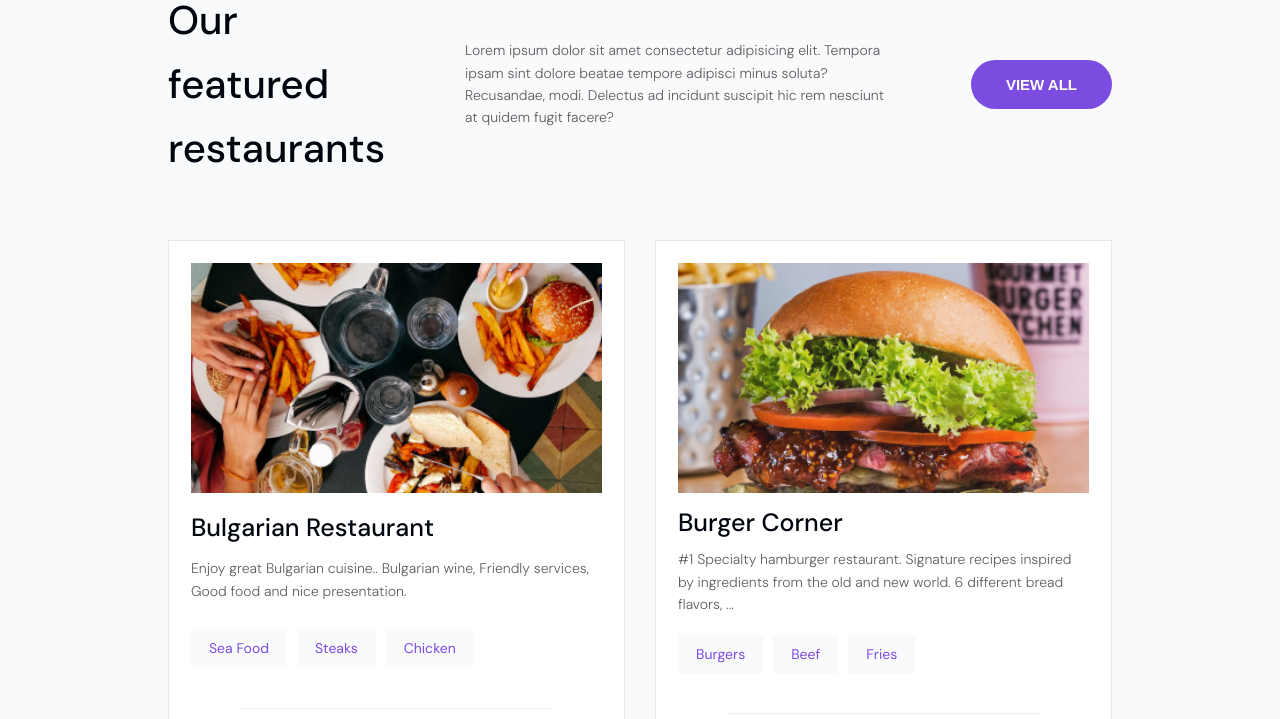
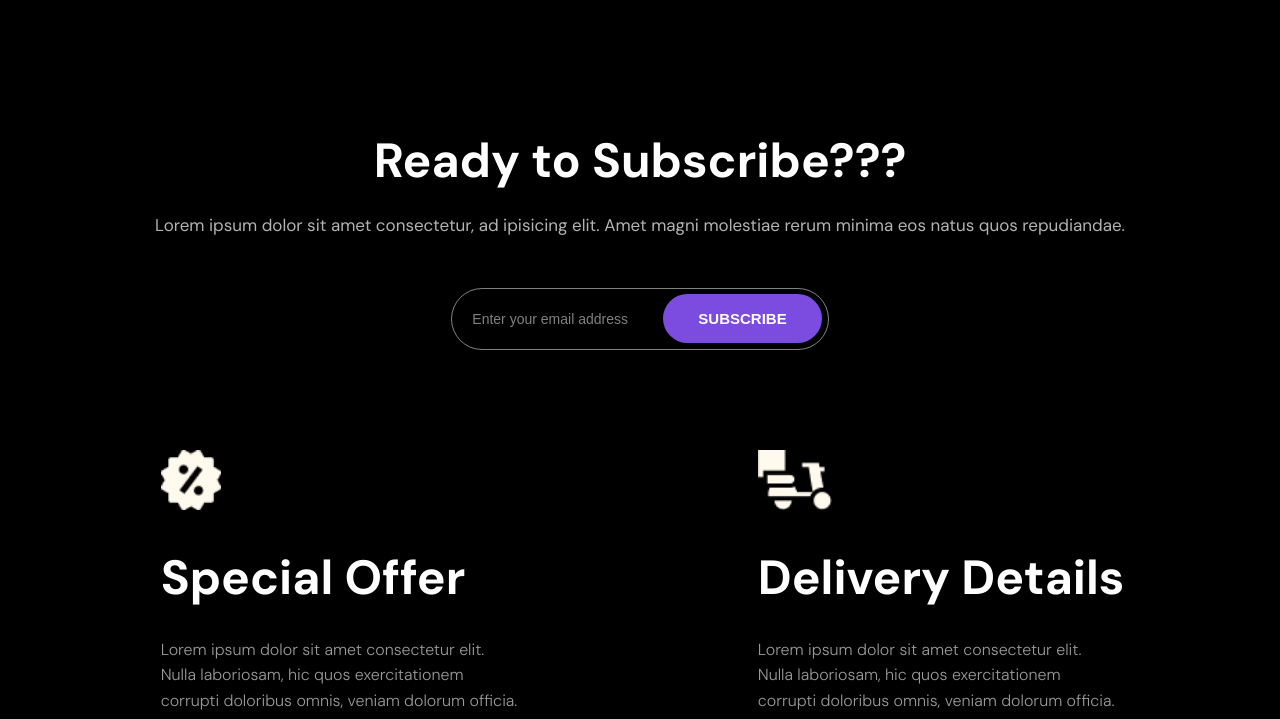
Before and after one commit to oussama-tr/eatup, a plain HTML site: page index.html in a window 1280 px wide. Shown: the part 850-1569 px from the top of the page. Drawn offline with nearby package versions, Linux system fonts and the light colour scheme.

Commit message:
footer initial layout

```diff
--- a/css/style.css
+++ b/css/style.css
@@ -34,6 +34,11 @@
   font-weight: 700;
   border-radius: 5rem;
   cursor: pointer; }
+
+@media only screen and (max-width: 37.5em) {
+  .btn--small {
+    padding: 1.6rem 1.5rem;
+    font-size: 1.3rem; } }
 
 .restaurant {
   padding: 2.2rem;
@@ -115,6 +120,7 @@
     height: 18.41px;
     margin-right: 1rem; }
   .searchbar input {
+    background: transparent;
     font-size: 1.4rem;
     border: none;
     margin-right: 1rem;
@@ -126,6 +132,13 @@
       outline: none; }
     .searchbar input::-webkit-input-placeholder {
       color: #9b9c9c; }
+  .searchbar--footer {
+    background-color: transparent;
+    border: 1px solid rgba(255, 255, 255, 0.5); }
+    .searchbar--footer input {
+      color: #fff; }
+      .searchbar--footer input::-webkit-input-placeholder {
+        color: rgba(255, 255, 255, 0.5); }
 
 *,
 *::before,
@@ -156,10 +169,22 @@ body {
 .container {
   display: grid;
   grid-template-rows: [full-start] 3.8rem [padding-start header-start] 90vh [header-end] repeat(3, max-content) [full-end];
-  grid-template-columns: [full-start] 3rem [padding-start] 13rem [center-start] repeat(3, [col-start] minmax(min-content, 1fr) [col-end]) [center-end] 13rem [padding-end] 3rem [full-end]; }
+  grid-template-columns: [full-start] 3rem [padding-start] 13rem [center-start] repeat(3, [col-start] minmax(min-content, 1fr) [col-end]) [center-end] 13rem [padding-end] 3rem [full-end];
+  /*@media only screen and (max-height: 35em) {
+    grid-template-rows:
+      [full-start] 3.8rem [padding-start header-start] 1fr [header-end] repeat(
+        3,
+        min-content
+      )
+      [full-end];
+  }*/ }
   @media only screen and (max-width: 37.5em) {
     .container {
+      grid-template-rows: [full-start] 3.8rem [padding-start header-start] 75vh [header-end] repeat(3, max-content) [full-end];
       grid-template-columns: [full-start] 2rem [padding-start] 13rem [center-start] repeat(3, [col-start] minmax(min-content, 1fr) [col-end]) [center-end] 13rem [padding-end] 2rem [full-end]; } }
+  @media only screen and (max-height: 46.875em) {
+    .container {
+      grid-template-rows: [full-start] 3.8rem [padding-start header-start] 1fr [header-end] repeat(3, min-content) [full-end]; } }
 
 .heading-1 {
   font-size: 5.5rem;
@@ -181,8 +206,57 @@ body {
   font-weight: 500; }
 
 .heading-3 {
+  font-size: 4.8rem;
+  font-weight: 700;
+  color: #fff; }
+  @media only screen and (max-width: 37.5em) {
+    .heading-3 {
+      font-size: 3rem;
+      font-weight: 500; } }
+
+.heading-4 {
   font-size: 2.5rem;
   font-weight: 500; }
+
+.footer {
+  background-color: #000;
+  grid-column: full-start / full-end;
+  display: grid;
+  grid-template-columns: 1fr 1fr;
+  row-gap: 10rem;
+  padding: 21.5rem 3.8rem 3.8rem 3.8rem; }
+  @media only screen and (max-width: 37.5em) {
+    .footer {
+      padding: 9rem 2rem 2rem 2rem; } }
+  .footer__cta {
+    display: grid;
+    justify-items: center;
+    grid-column: 1 / -1; }
+    .footer__cta p {
+      color: rgba(255, 255, 255, 0.7);
+      font-weight: 400;
+      font-size: 1.7rem;
+      text-align: center;
+      margin-top: 1.2rem;
+      margin-bottom: 4.9rem; }
+      @media only screen and (max-width: 37.5em) {
+        .footer__cta p {
+          color: #fff;
+          font-size: 1.4rem; } }
+  .footer__special-offer, .footer__delivery-details {
+    display: grid;
+    margin: auto; }
+    @media only screen and (max-width: 37.5em) {
+      .footer__special-offer, .footer__delivery-details {
+        grid-column: 1 / -1; } }
+    .footer__special-offer p, .footer__delivery-details p {
+      color: rgba(255, 255, 255, 0.6);
+      font-weight: 300;
+      font-size: 1.6rem;
+      margin-top: 2rem; }
+  .footer__icon {
+    margin-bottom: 3rem;
+    height: 5.993rem; }
 
 .header {
   grid-row: padding-start / header-end;
@@ -206,8 +280,12 @@ body {
         grid-template-columns: repeat(auto-fit, minmax(52rem, 1fr)); } }
     @media only screen and (max-width: 37.5em) {
       .header__content {
-        margin: 0rem 2rem 0 2rem;
-        grid-template-columns: repeat(auto-fit, minmax(36rem, 1fr)); } }
+        margin: 2rem;
+        grid-template-columns: repeat(auto-fit, minmax(36rem, 1fr));
+        row-gap: 4.8rem; } }
+    @media only screen and (max-height: 40.625em) {
+      .header__content {
+        grid-template-columns: repeat(auto-fit, minmax(33rem, 1fr)); } }
     .header__content__col-1 {
       padding-right: 6rem;
       z-index: 2; }
@@ -230,6 +308,9 @@ body {
       margin-left: 3rem;
       margin-bottom: 3.25rem;
       font-size: 1.6rem; }
+      @media only screen and (max-width: 37.5em) {
+        .header__content__row {
+          margin-left: 0; } }
       .header__content__row a {
         color: #fff;
         font-weight: 700; }
--- a/index.html
+++ b/index.html
@@ -13,7 +13,7 @@
       href="https://fonts.googleapis.com/css2?family=DM+Sans:wght@300;400;500;700&display=swap"
       rel="stylesheet"
     />
-    <link rel="stylesheet" href="css/style.css"/>
+    <link rel="stylesheet" href="css/style.css" />
     <script src="https://ajax.googleapis.com/ajax/libs/jquery/3.6.0/jquery.min.js"></script>
     <script src="script.js" defer></script>
     <title>Eatup</title>
@@ -24,14 +24,19 @@
         <img src="img/logo.png" alt="Eatup logo" class="nav__logo" />
 
         <div class="nav__toggle">
-          <input type="checkbox" class="nav__toggle__checkbox" id="nav-toggle" onclick="toggleMenu()"/>
+          <input
+            type="checkbox"
+            class="nav__toggle__checkbox"
+            id="nav-toggle"
+            onclick="toggleMenu()"
+          />
           <label for="nav-toggle" class="nav__toggle__button">
             <span class="nav__toggle__icon">&nbsp;</span>
           </label>
         </div>
 
         <ul class="nav__list" id="nav-list">
-          <li class="nav__item"><a href="#">Recipes</a></li class="nav__item">
+          <li class="nav__item"><a href="#">Recipes</a></li>
           <li class="nav__item"><a href="#">Experiences</a></li>
           <li class="nav__item"><a href="#">Restaurants</a></li>
           <li class="nav__item"><a href="#">Need Help?</a></li>
@@ -43,7 +48,7 @@
       </nav>
       <div class="header__content">
         <div class="header__content__col-1">
-          <h1 class="heading-1">Order delicious foods. We will reach</h1>
+          <h1 class="heading-1">Order delicious<br />foods. We will reach</h1>
           <p>
             Lorem ipsum dolor sit amet consectetur adipisicing elit. Eligendi
             inventore dolor exercitationem. Odio earum excepturi ab rerum cum
@@ -58,7 +63,7 @@
             <svg class="searchbar__icon">
               <use xlink:href="img/sprite.svg#icon-map-pin"></use>
             </svg>
-            <input type="text" placeholder="Enter Your Delivery address"></input>
+            <input type="text" placeholder="Enter Your Delivery address" />
             <button class="btn-primary">Search</button>
           </form>
         </div>
@@ -72,16 +77,16 @@
               media="(max-width: 56.25em)"
             />
             <img
-            src="img/header-image-2-3x.png"
-            alt="Header image"
-            class="header__img"
-          />
+              src="img/header-image-2-3x.png"
+              alt="Header image"
+              class="header__img"
+            />
           </picture>
         </div>
       </div>
     </header>
     <section class="how-it-works"></section>
-    <section class="featured">
+    <!-- <section class="featured">
       <div class="featured__header">
         <h2 class="heading-2">Our featured restaurants</h2>
         <p>
@@ -98,7 +103,7 @@
             alt="Bulgarian Restaurant cover image"
             class="restaurant__img"
           />
-          <h3 class="heading-3">Bulgarian Restaurant</h3>
+          <h3 class="heading-4">Bulgarian Restaurant</h3>
           <p>
             Enjoy great Bulgarian cuisine.. Bulgarian wine, Friendly services,
             Good food and nice presentation.
@@ -143,7 +148,7 @@
             alt="Burger Corner cover image"
             class="restaurant__img"
           />
-          <h3 class="heading-3">Burger Corner</h3>
+          <h3 class="heading-4">Burger Corner</h3>
           <p>
             #1 Specialty hamburger restaurant. Signature recipes inspired by
             ingredients from the old and new world. 6 different bread flavors,
@@ -189,7 +194,7 @@
             alt="Coffee House cover image"
             class="restaurant__img"
           />
-          <h3 class="heading-3">Coffee House</h3>
+          <h3 class="heading-4">Coffee House</h3>
           <p>
             Best quality coffee -- espresso, latte, and cappuccino. Also serves
             Cold drinks -- iced coffee, iced tea, and other non-caffeinated
@@ -235,7 +240,7 @@
             alt="Mexican Restaurant cover image"
             class="restaurant__img"
           />
-          <h3 class="heading-3">Mexican Restaurant</h3>
+          <h3 class="heading-4">Mexican Restaurant</h3>
           <p>
             Traditional Mexican cuisine -- authentic dishes and spices. Enjoy a
             vibrant, lovingly preserved, cultural heritage.
@@ -280,7 +285,7 @@
             alt="Pasta House cover image"
             class="restaurant__img"
           />
-          <h3 class="heading-3">Pasta House</h3>
+          <h3 class="heading-4">Pasta House</h3>
           <p>
             A cozy Italian & artisanal fresh Pasta experience. Made in-house
             daily. ... Artisinal Italan & Fresh pasta.
@@ -325,7 +330,7 @@
             alt="Good Food cover image"
             class="restaurant__img"
           />
-          <h3 class="heading-3">Good Food</h3>
+          <h3 class="heading-4">Good Food</h3>
           <p>
             Enjoy great Bulgarian cuisine.. Bulgarian wine, Friendly services,
             Good food and nice presentation.
@@ -365,10 +370,52 @@
           </div>
         </div>
       </div>
-    </section>
+    </section> -->
     <section class="deals"></section>
     <section class="stories"></section>
     <section class="cta"></section>
-    <footer class="footer"></footer>
+    <footer class="footer">
+      <div class="footer__cta">
+        <h3 class="heading-3">Ready to Subscribe???</h3>
+        <p>
+          Lorem ipsum dolor sit amet consectetur, ad ipisicing elit. Amet magni
+          molestiae rerum minima eos natus quos repudiandae.
+        </p>
+        <form action="#" class="searchbar searchbar--footer">
+          <input type="email" placeholder="Enter your email address" />
+          <button class="btn-primary btn--small">Subscribe</button>
+        </form>
+      </div>
+      <div class="footer__special-offer">
+        <img
+          src="img/offer-icon.png"
+          alt="Special offer icon"
+          class="footer__icon"
+        />
+        <h3 class="heading-3">Special Offer</h3>
+        <p>
+          Lorem ipsum dolor sit amet consectetur elit. <br />
+          Nulla laboriosam, hic quos exercitationem <br />
+          corrupti doloribus omnis, veniam dolorum officia.
+        </p>
+      </div>
+      <div class="footer__delivery-details">
+        <img
+          src="img/delivery-icon.png"
+          alt="Delivery details icon"
+          class="footer__icon"
+        />
+        <h3 class="heading-3">Delivery Details</h3>
+        <p>
+          Lorem ipsum dolor sit amet consectetur elit. <br />
+          Nulla laboriosam, hic quos exercitationem <br />
+          corrupti doloribus omnis, veniam dolorum officia.
+        </p>
+      </div>
+    </footer>
   </body>
 </html>
+
+<!-- todo: resize searchbar icon for smaller screens its tiny
+Your -> your in searchbar header
+-->
--- a/sass/base/_typography.scss
+++ b/sass/base/_typography.scss
@@ -23,6 +23,17 @@
 }
 
 .heading-3 {
+  font-size: 4.8rem;
+  font-weight: 700;
+  color: #fff;
+
+  @include respond(phone) {
+    font-size: 3rem;
+    font-weight: 500;
+  }
+}
+
+.heading-4 {
   font-size: 2.5rem;
   font-weight: 500;
 }
--- a/sass/components/_button.scss
+++ b/sass/components/_button.scss
@@ -20,3 +20,10 @@
   border-radius: 5rem;
   cursor: pointer;
 }
+
+.btn--small {
+  @include respond(phone) {
+    padding: 1.6rem 1.5rem;
+    font-size: 1.3rem;
+  }
+}
--- a/sass/components/_searchbar.scss
+++ b/sass/components/_searchbar.scss
@@ -20,6 +20,7 @@
   }
 
   input {
+    background: transparent;
     font-size: 1.4rem;
     border: none;
     margin-right: 1rem;
@@ -37,4 +38,16 @@
       color: $color-grey-3;
     }
   }
+
+  &--footer {
+    background-color: transparent;
+    border: 1px solid rgba(#fff, 0.5);
+
+    input {
+      color: #fff;
+      &::-webkit-input-placeholder {
+        color: rgba(#fff, 0.5);
+      }
+    }
+  }
 }
--- a/sass/layout/_footer.scss
+++ b/sass/layout/_footer.scss
@@ -0,0 +1,59 @@
+.footer {
+  background-color: #000;
+  grid-column: full-start / full-end;
+  display: grid;
+  grid-template-columns: 1fr 1fr;
+  row-gap: 10rem;
+  // review next line
+  padding: 21.5rem 3.8rem 3.8rem 3.8rem;
+
+  @include respond(phone) {
+    padding: 9rem 2rem 2rem 2rem;
+  }
+
+  &__cta {
+    display: grid;
+    justify-items: center;
+    grid-column: 1 / -1;
+
+    p {
+      color: rgba(#fff, 0.7);
+      font-weight: 400;
+      font-size: 1.7rem;
+      text-align: center;
+      margin-top: 1.2rem;
+      margin-bottom: 4.9rem;
+
+      @include respond(phone) {
+        color: #fff;
+        font-size: 1.4rem;
+      }
+    }
+  }
+
+  &__special-offer,
+  &__delivery-details {
+    display: grid;
+    margin: auto;
+
+    @include respond(phone) {
+      grid-column: 1 / -1;
+    }
+
+    p {
+      color: rgba(#fff, 0.6);
+      font-weight: 300;
+      font-size: 1.6rem;
+      margin-top: 2rem;
+
+      @include respond(phone) {
+        // above is for mobile , adjust accordinly
+      }
+    }
+  }
+
+  &__icon {
+    margin-bottom: 3rem;
+    height: 5.993rem;
+  }
+}
--- a/sass/layout/_navigation.scss
+++ b/sass/layout/_navigation.scss
@@ -111,6 +111,10 @@
       font-weight: 400 !important;
       font-size: 2rem !important;
     }
+
+    @include respond(phone) {
+      // figure this out so you don't have to write multiple media queries
+    }
   }
 
   &__toggle {
@@ -164,6 +168,8 @@
       }
     }
 
+    //todo : remove checkbox hack and do it with plain all js or jquery
+
     &__checkbox:checked + &__button &__icon {
       background-color: transparent;
     }
```
Also changed, not shown: sass/base/_base.scss (+29 -0 lines), sass/layout/_header.scss (+12 -1 lines), img/delivery-icon.png (added), img/offer-icon.png (added).
